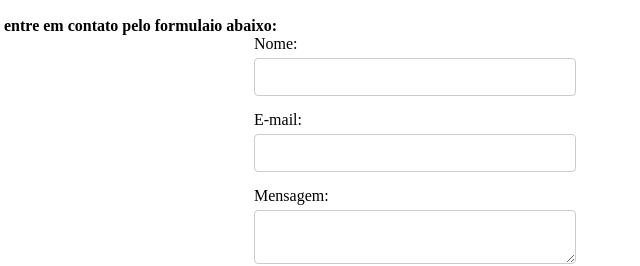
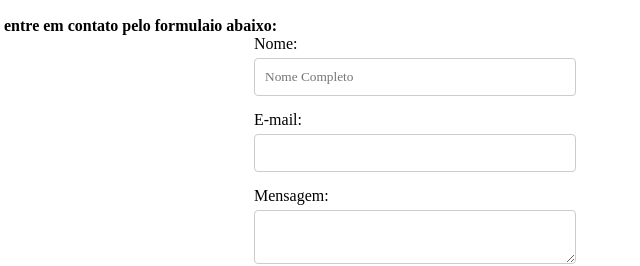
Before and after one commit to Renatolv1234/portifolio, a plain HTML site: page contato.html in a window 1280 px wide. Shown: the part 225-491 px from the top of the page, 236-876 px from the left. Drawn offline with Linux system fonts and the light colour scheme.

Commit message:
Update contato.html

```diff
--- a/contato.html
+++ b/contato.html
@@ -26,7 +26,7 @@
 
             <form>
                 <label for="nome">Nome:</label>
-                <input type="text" id="nome" name="nome" required>
+                <input type="text" id="nome" name="nome" required placeholder="Nome Completo">
 
                 <label for="email">E-mail:</label>
                 <input type="email" id="email" name="email"
```
